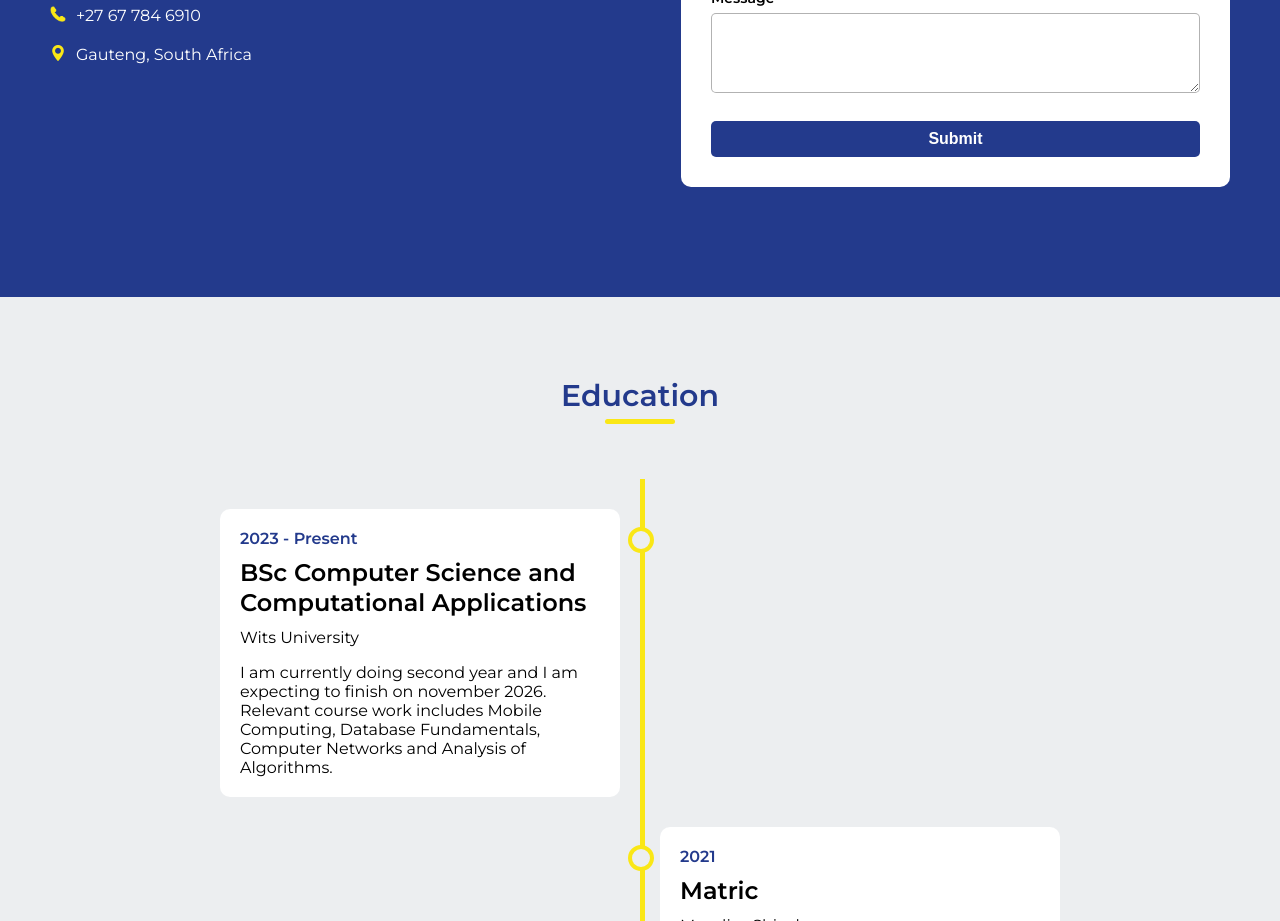
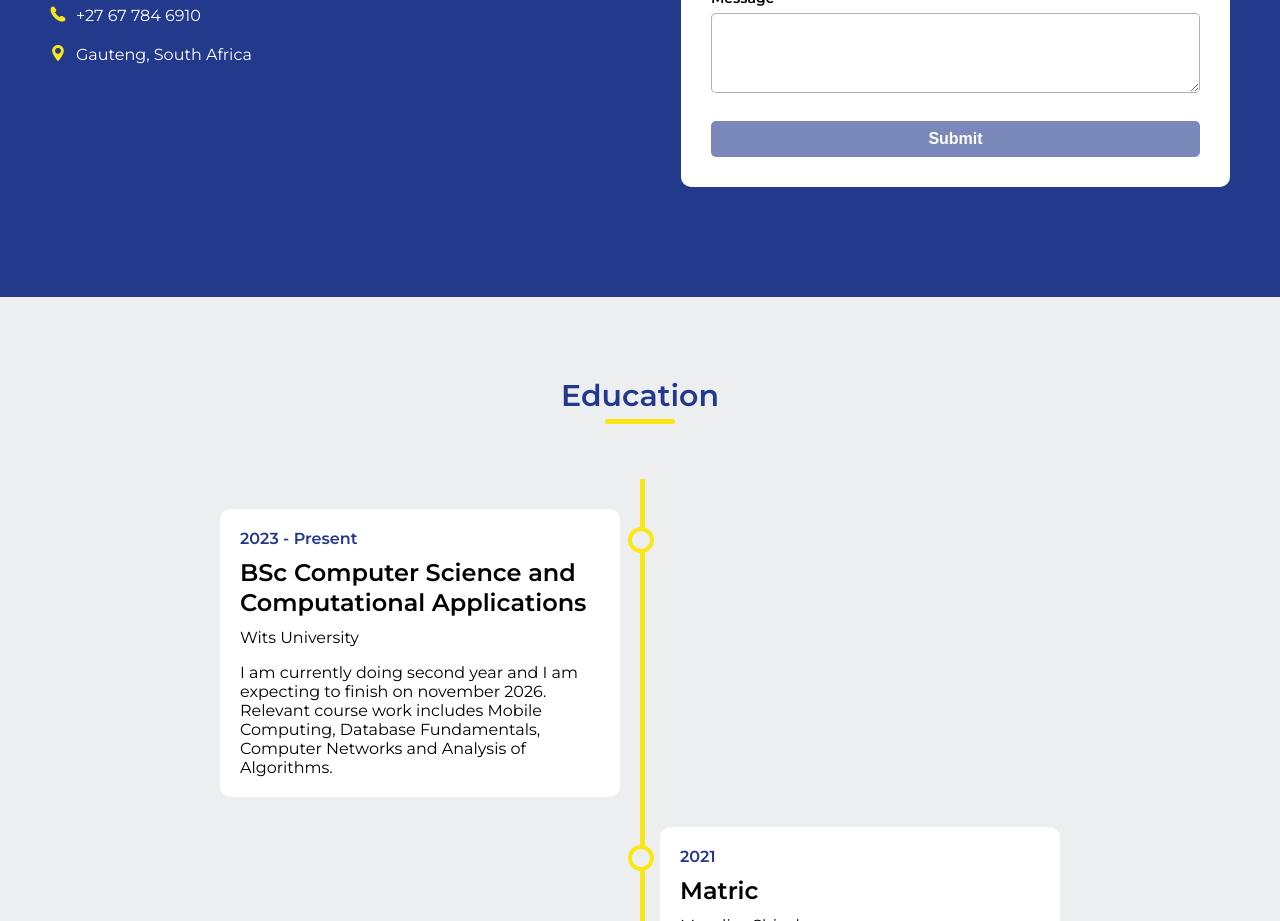
Before and after one commit to tlhalesebaeng/my-portfolio, a React (Vite) app: page / in a window 1280 px wide. Shown: the part 2440-3361 px from the top of the page. Built offline with nearby package versions, Linux system fonts and the light colour scheme.

Commit message:
Disable the button when data fields are not valid

```diff
--- a/src/components/contact/ContactForm.jsx
+++ b/src/components/contact/ContactForm.jsx
@@ -2,7 +2,8 @@ import Input from '../../utils/Input.jsx';
 import './ContactForm.css';
 
 const ContactForm = (props) => {
-    const { fields, error, onSubmit, onChange, success, loading } = props;
+    const { fields, error, onSubmit, onChange, success, loading, disableBtn } =
+        props;
 
     return (
         <form className="contact-fields">
@@ -31,7 +32,7 @@ const ContactForm = (props) => {
             {success && (
                 <p className={'form-message ' + 'success'}>{success}</p>
             )}
-            <button disabled={loading} onClick={onSubmit}>
+            <button disabled={loading || disableBtn} onClick={onSubmit}>
                 {loading ? 'Loading...' : 'Submit'}
             </button>
         </form>
```
